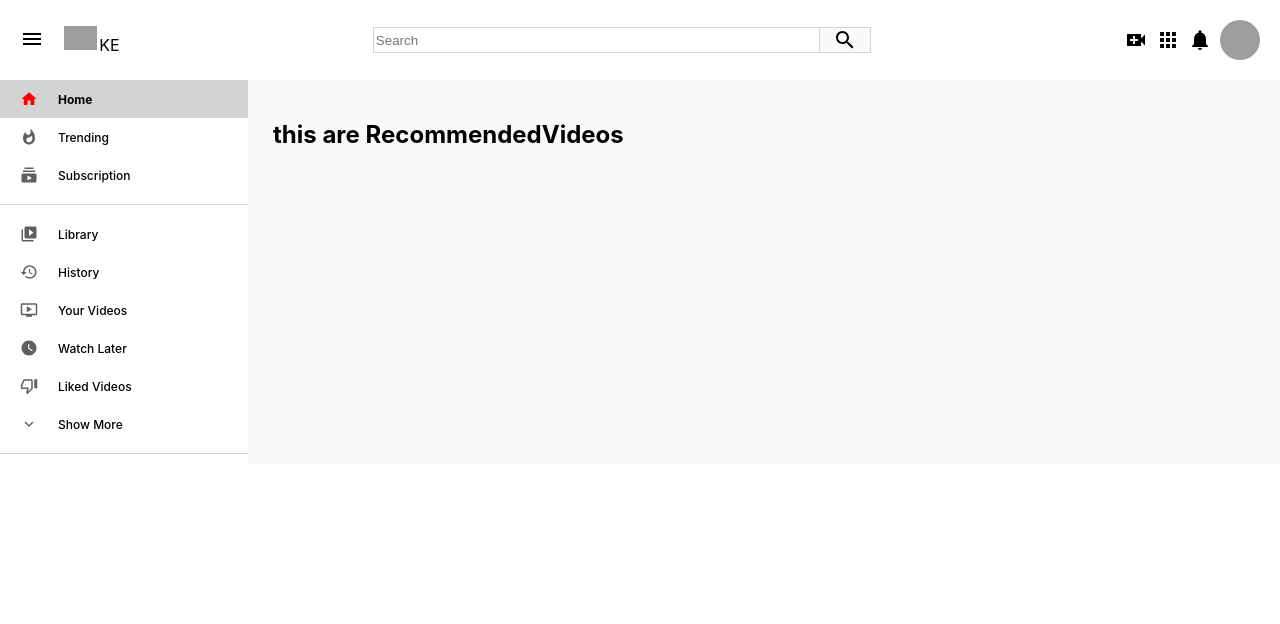
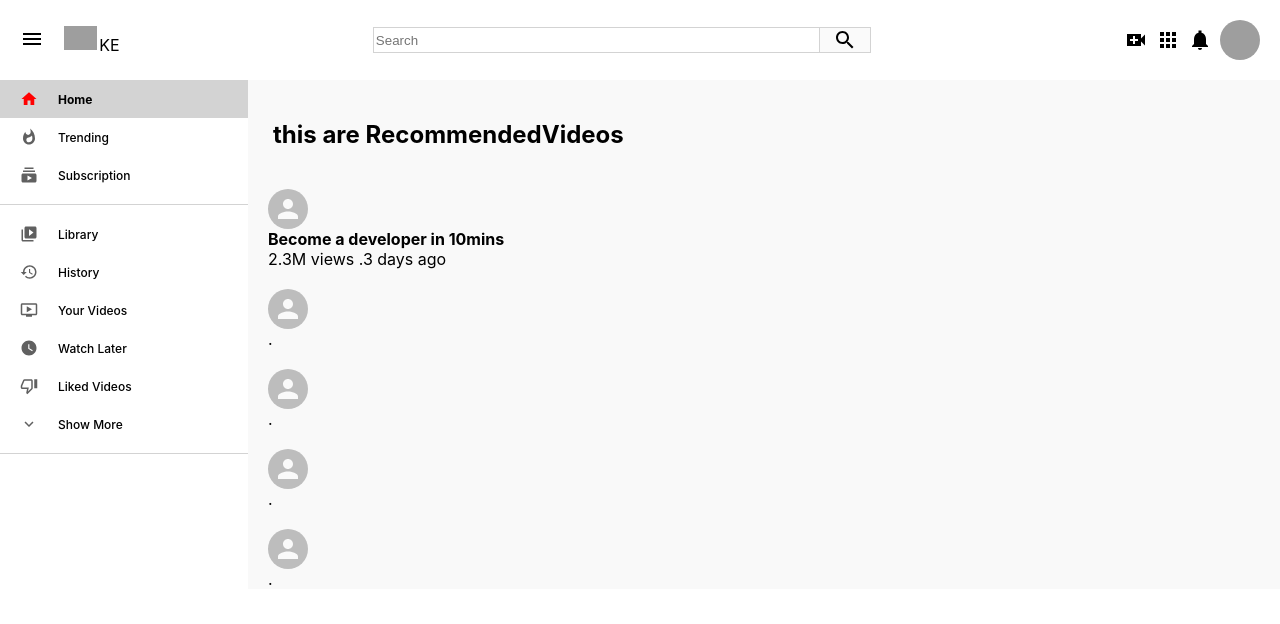
Before and after one commit to jmuema/YouTube-Clone, a React (Create React App) app: page / in a window 1280 px wide. Shown: the top 624 px of the page. Built offline with nearby package versions, Linux system fonts and the light colour scheme; grey boxes are pictures that could not be loaded.

Commit message:
finished up on the design

```diff
--- a/src/RecommendedVideos.js
+++ b/src/RecommendedVideos.js
@@ -1,10 +1,22 @@
 import React from 'react';
 import './RecommendedVideos.css';
+import VideoCard from "./VideoCard";
 
 function RecommendedVideos() {
     return (
         <div className="recommendedVideos" >
             <h2> this are RecommendedVideos</h2>
+            <VideoCard title="Become a developer in 10mins "
+            views="2.3M views"
+            timestamp="3 days ago"
+            channelImage=""
+
+            />
+            <VideoCard/>
+            <VideoCard/>
+            <VideoCard/>
+            <VideoCard/>
+
         </div>
     )
 }
--- /dev/null
+++ b/src/VideoCard.js
@@ -0,0 +1,29 @@
+import { Avatar } from '@material-ui/core';
+import React from 'react';
+import './VideoCard.css';
+
+function VideoCard(props) {
+
+    const { image, title, channel, views, timestamp, channelImage} = props
+
+
+    return (
+        <div className="videocard" >
+            <img src={image} alt=""/>
+            <div className="video__info" >
+            <Avatar className="videoCard__avatar" alt={channel} src={channelImage} />
+            <div className="video__text" >
+            <h4>{title} </h4>
+            <p>{channel} </p>
+            <p> {views} .
+            {timestamp} </p>
+
+            </div>
+
+            </div>
+
+        </div>
+    );
+}
+
+export default VideoCard
```
Also changed, not shown: src/VideoCard.css (added).
